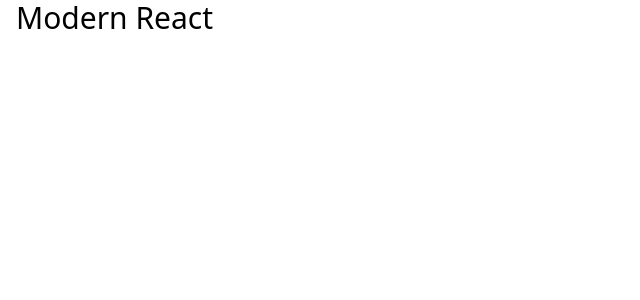
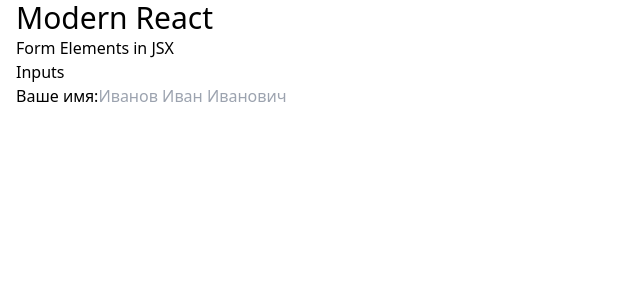
Before and after one commit to proweb/vitejs-react-app, a React (Vite) app: page / in a window 1280 px wide. Shown: the top 300 px of the page, without its empty margins (0-640 px from the left). Built offline with nearby package versions, Linux system fonts and the light colour scheme; the HTML template or start-up script is replaced by a standard one.

Commit message:
Add Million.js for React

```diff
--- a/package.json
+++ b/package.json
@@ -10,6 +10,7 @@
     "preview": "vite preview"
   },
   "dependencies": {
+    "million": "^3.0.3",
     "react": "^18.2.0",
     "react-dom": "^18.2.0"
   },
--- a/src/App.jsx
+++ b/src/App.jsx
@@ -5,6 +5,7 @@
   return (
     <Layout>
       <h1 className="text-3xl">Modern React</h1>
+      <FormElements />
     </Layout>
   );
 }
--- a/vite.config.js
+++ b/vite.config.js
@@ -1,7 +1,8 @@
-import { defineConfig } from 'vite'
-import react from '@vitejs/plugin-react'
+import million from 'million/compiler';
+import react from '@vitejs/plugin-react';
+import { defineConfig } from 'vite';
 
 // https://vitejs.dev/config/
 export default defineConfig({
-  plugins: [react()]
-})
+  plugins: [million.vite({ auto: true }), react()],
+});
```
Also changed, not shown: 1 other file (tests, documents, lock files or other folders).
